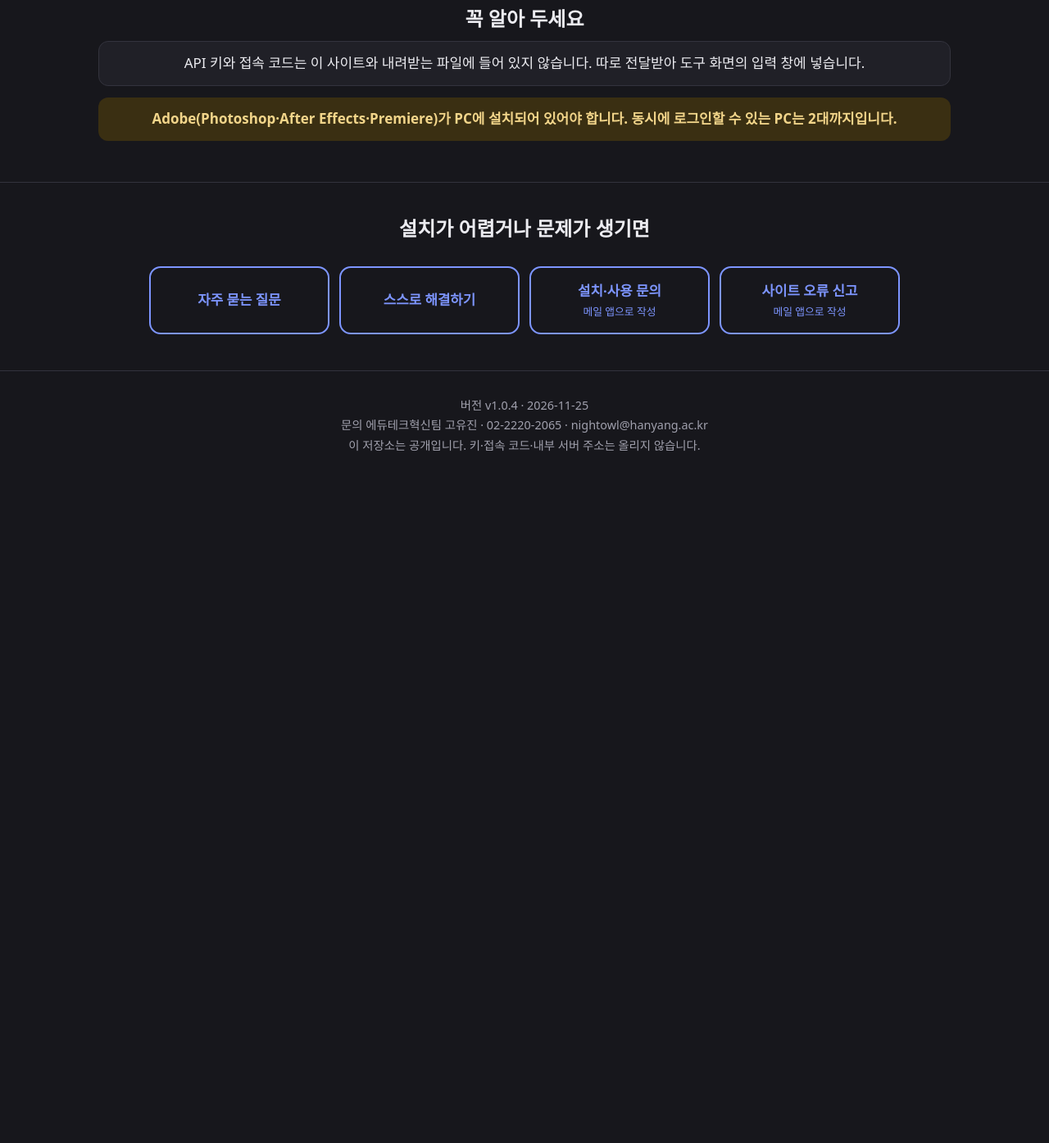
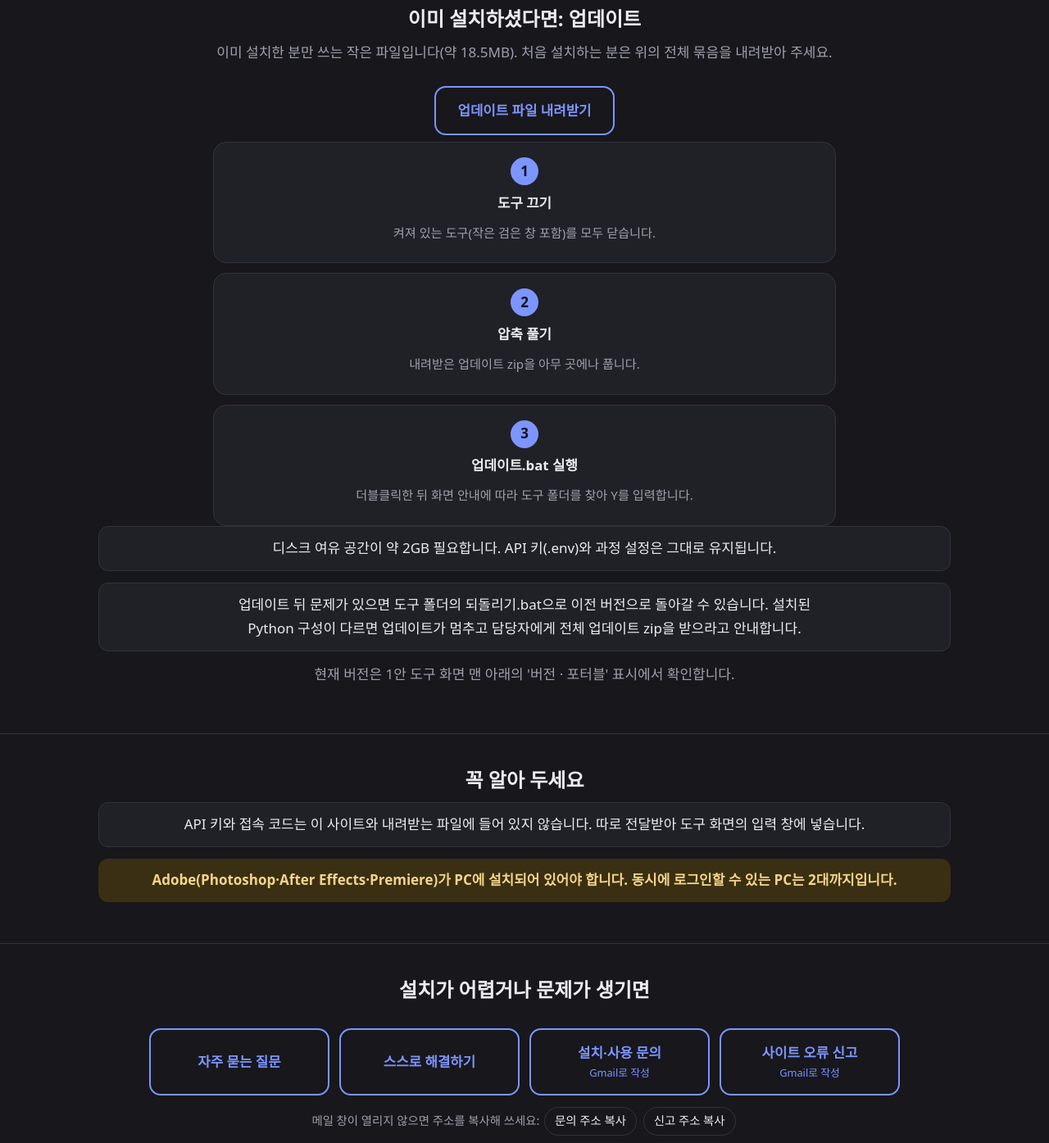
Before and after one commit to nightowl-a11y/lecture-localizer-site, a plain HTML site: page docs/download.html in a window 1280 px wide. Shown: the part 1685-3080 px from the top of the page at 82% size. Before the commit the page ends 2291 px from the top, so only its background shows below. Drawn offline with Linux system fonts and the light colour scheme.

Commit message:
Add update guide section, Gmail compose links, copy-address buttons
Co-Authored-By: Claude Sonnet 5.5 <noreply@anthropic.com>

```diff
--- a/docs/config.js
+++ b/docs/config.js
@@ -4,6 +4,7 @@ window.AIEN_SITE = {
   version: "1.0.4",    // 배포본 AIEN_tool_1.0.4.zip (공통 세션, 11/24 만듦)
   updated: "2026-11-25",   // 배포본을 만든 날
   downloadUrl: "https://drive.google.com/file/d/1IUL8FFLtRZjpZ_oKGdlz7MpXKTQ12Oin/view?usp=sharing",   // 학교 구글 드라이브 링크 (사용자 결정 11/24, 한양대 계정만 열람)
+  updateUrl: "https://drive.google.com/file/d/1vL9wCZKqMutdDEoRE4ncEbBk-sm2VbeH/view?usp=sharing",   // 이미 설치한 분용 AIEN_update_1.0.4.zip (18.5MB, 사용자 업로드 11/25)
   downloadNote: "한양대학교 계정으로 로그인해야 열립니다.",   // 내려받기 버튼 아래 안내 (사용자 결정 11/24)
   contact: "에듀테크혁신팀 고유진 · 02-2220-2065 · nightowl@hanyang.ac.kr",  // 사용자 결정 11/13
 
--- a/docs/download.html
+++ b/docs/download.html
@@ -43,6 +43,22 @@
   </div>
 </div></section>
 
+<section id="update"><div class="wrap">
+  <h2>이미 설치하셨다면: 업데이트</h2>
+  <p class="lead">이미 설치한 분만 쓰는 작은 파일입니다(약 18.5MB). 처음 설치하는 분은 위의 전체 묶음을 내려받아 주세요.</p>
+  <div class="btns">
+    <a class="btn ghost" data-update href="#">업데이트 파일 내려받기<small></small></a>
+  </div>
+  <ol class="steps">
+    <li class="card"><span class="num">1</span><h3>도구 끄기</h3><p>켜져 있는 도구(작은 검은 창 포함)를 모두 닫습니다.</p></li>
+    <li class="card"><span class="num">2</span><h3>압축 풀기</h3><p>내려받은 업데이트 zip을 아무 곳에나 풉니다.</p></li>
+    <li class="card"><span class="num">3</span><h3>업데이트.bat 실행</h3><p>더블클릭한 뒤 화면 안내에 따라 도구 폴더를 찾아 Y를 입력합니다.</p></li>
+  </ol>
+  <div class="info">디스크 여유 공간이 약 2GB 필요합니다. API 키(.env)와 과정 설정은 그대로 유지됩니다.</div>
+  <div class="info">업데이트 뒤 문제가 있으면 도구 폴더의 되돌리기.bat으로 이전 버전으로 돌아갈 수 있습니다. 설치된 Python 구성이 다르면 업데이트가 멈추고 담당자에게 전체 업데이트 zip을 받으라고 안내합니다.</div>
+  <p class="lead" style="margin-top:14px">현재 버전은 1안 도구 화면 맨 아래의 '버전 · 포터블' 표시에서 확인합니다.</p>
+</div></section>
+
 <section><div class="wrap">
   <h2>꼭 알아 두세요</h2>
   <div class="info">API 키와 접속 코드는 이 사이트와 내려받는 파일에 들어 있지 않습니다. 따로 전달받아 도구 화면의 입력 창에 넣습니다.</div>
--- a/docs/site.js
+++ b/docs/site.js
@@ -17,6 +17,8 @@
     });
   }
   wire('[data-dl]', c.downloadUrl, '도구 내려받기', '도구 내려받기');
+  wire('[data-update]', c.updateUrl, '업데이트 파일 내려받기', '업데이트 파일 내려받기');
+  $all('[data-update] small').forEach(function(s){ s.textContent = c.updateUrl ? '' : '준비 중'; });
   $all('[data-dl] small').forEach(function(s){ s.textContent = c.downloadUrl ? '' : '준비 중 · 11/18 확정 예정'; });
   $all('[data-dlnote]').forEach(function(e){ e.textContent = c.downloadNote || ''; });
   // 배포 준비 상태: 주소가 있을 때만 '내려받기'가 가장 강한 버튼이 되고, 없으면 '설치 전 확인하기'가 주 버튼.
@@ -35,7 +37,8 @@
   // 도움 요청 = 메일(mailto). 주소·제목 접두사·분류·본문 양식은 config.js 의 helpMail.
   function mailto(to, subject, notice, fields){
     var lines = [notice, ''].concat(fields.map(function(f){ return f + ' '; }));
-    return 'mailto:' + to + '?subject=' + encodeURIComponent(subject) + '&body=' + encodeURIComponent(lines.join('\r\n'));
+    // 학교 PC에 기본 메일 앱이 없어도 열리도록 Gmail 웹 쓰기 창을 연다 (사용자 요청 11/25).
+    return 'https://mail.google.com/mail/?view=cm&fs=1&to=' + encodeURIComponent(to) + '&su=' + encodeURIComponent(subject) + '&body=' + encodeURIComponent(lines.join('\n'));
   }
   function helpHref(el){
     if(c.helpUrl) return c.helpUrl;
@@ -53,9 +56,28 @@
     var h = isReport ? reportHref() : helpHref(a);
     var label = isReport ? '사이트 오류 신고' : (a.hasAttribute('data-help-mini') ? '도움 요청' : '설치·사용 문의');
     var s = a.querySelector('small');
-    if(h){ a.href = h; a.classList.remove('off'); a.removeAttribute('aria-disabled'); a.firstChild.textContent = label; if(s) s.textContent = '메일 앱으로 작성'; }
+    if(h){ a.href = h; a.target = '_blank'; a.rel = 'noopener'; a.classList.remove('off'); a.removeAttribute('aria-disabled'); a.firstChild.textContent = label; if(s) s.textContent = 'Gmail로 작성'; }
     else { a.removeAttribute('href'); a.classList.add('off'); a.firstChild.textContent = label; if(s) s.textContent = '준비 중'; }
-  });  var specs = document.getElementById('specs');
+  });
+  // Gmail 창이 안 열릴 때를 위한 주소 복사 (사용자 요청 11/25)
+  var seen = [];
+  $all('[data-help], [data-report]').forEach(function(a){
+    var box = a.parentNode; if(!box || seen.indexOf(box) >= 0 || !box.classList.contains('btns')) return; seen.push(box);
+    var p = document.createElement('p'); p.className = 'copyrow';
+    p.appendChild(document.createTextNode('메일 창이 열리지 않으면 주소를 복사해 쓰세요: '));
+    [['문의 주소 복사', c.helpMail && c.helpMail.to], ['신고 주소 복사', c.reportMail && c.reportMail.to]].forEach(function(x){
+      if(!x[1]) return;
+      var b = document.createElement('button'); b.type = 'button'; b.className = 'copybtn'; b.textContent = x[0];
+      b.addEventListener('click', function(){
+        function done(){ b.textContent = '복사됨: ' + x[1]; setTimeout(function(){ b.textContent = x[0]; }, 3000); }
+        try{ navigator.clipboard.writeText(x[1]).then(done, function(){ window.prompt('주소를 복사하세요', x[1]); }); }
+        catch(e){ window.prompt('주소를 복사하세요', x[1]); }
+      });
+      p.appendChild(b); p.appendChild(document.createTextNode(' '));
+    });
+    box.parentNode.insertBefore(p, box.nextSibling);
+  });
+  var specs = document.getElementById('specs');
   if(specs && c.minSpecs){
     c.minSpecs.forEach(function(x){
       var d = document.createElement('div'); d.className = 'card';
--- a/docs/style.css
+++ b/docs/style.css
@@ -124,6 +124,9 @@ body.cover-page{background:#fbeed9;text-align:left}
 .player figcaption{padding:8px 14px;font-size:.8rem;color:var(--muted);border-top:1px solid var(--line)}
 .dlnote{font-size:.9rem;color:var(--muted);margin:6px 0 0}
 .dlnote:empty{display:none}
+.copyrow{font-size:.9rem;color:var(--muted);margin:10px 0 0;text-align:center}
+.copybtn{font:inherit;font-size:.9rem;color:var(--ink);background:transparent;border:1px solid var(--line);border-radius:999px;padding:4px 12px;margin:4px 2px;cursor:pointer}
+.copybtn:hover{border-color:var(--accent,currentColor)}
 /* 예시 화면 재생기 (demo.js) */
 .demo{max-width:900px;margin:22px auto 6px}
 .demo .player{margin:0 auto}
```
Also changed, not shown: docs/guide.html (+1 -1 lines).
